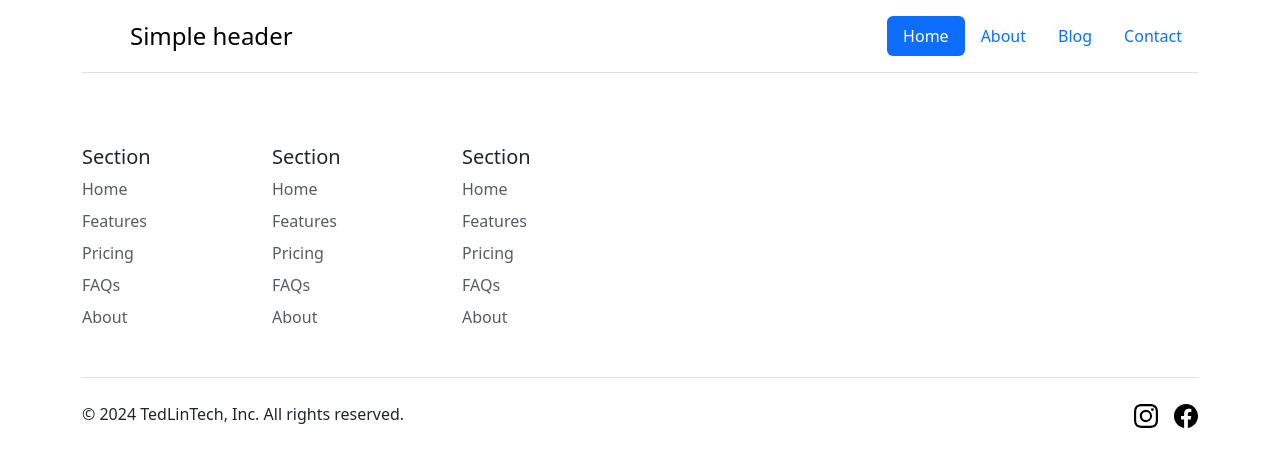
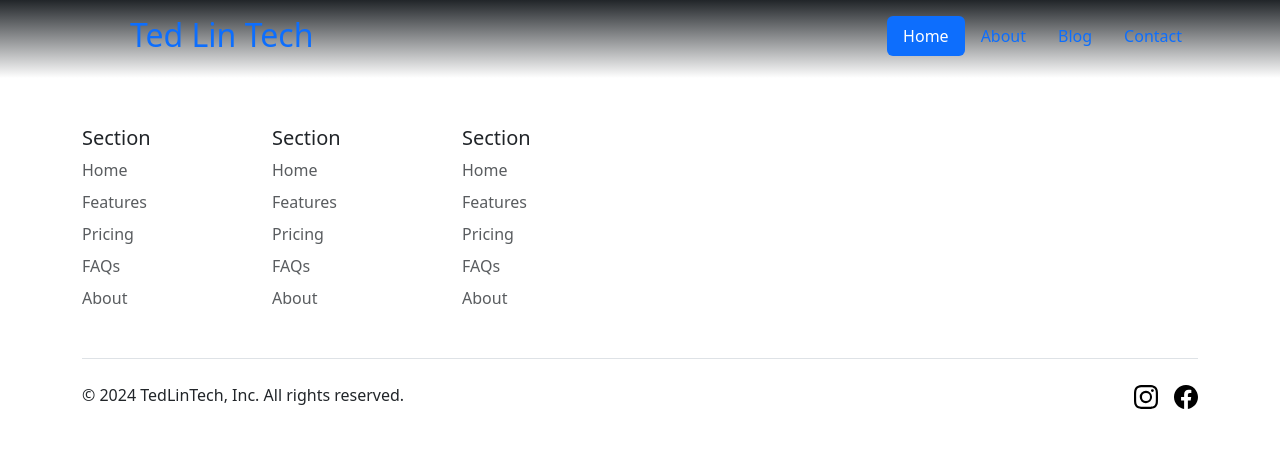
Before and after one commit to tedlin0913/tedlin0913.github.io, a Jekyll site: the page built from docs/index.html, in a window 1280 px wide. Shown: the top 467 px of the page. Built offline with Jekyll 4.4.1, drawn with Linux system fonts in a browser that asks for light colours.

Commit message:
update index page

```diff
--- a/docs/_includes/navigation.html
+++ b/docs/_includes/navigation.html
@@ -1,12 +1,12 @@
 <!-- <div class="container > -->
 <div class="container-fluid fixed-top" id="mainNavbar">
   <div class="container">
-    <header class="d-flex flex-wrap justify-content-center py-3 mb-4 border-bottom">
-      <a href="/" class="d-flex align-items-center mb-3 mb-md-0 me-md-auto link-body-emphasis text-decoration-none">
+    <header class="d-flex flex-wrap justify-content-center py-3">
+      <a href="/" class="d-flex align-items-center mb-md-0 me-md-auto text-decoration-none">
         <svg class="bi me-2" width="40" height="32">
           <use xlink:href="#bootstrap" />
         </svg>
-        <span class="fs-4">Simple header</span>
+        <span class="h2">Ted Lin Tech</span>
       </a>
 
       <ul class="nav nav-pills">
--- a/docs/_sass/main.scss
+++ b/docs/_sass/main.scss
@@ -3,12 +3,12 @@
 }
 
 #mainNavbar {
-  background: linear-gradient(to bottom, #ffffff, rgba(255, 255, 255, 0.2) 70%, #ffffff00);
+  background: linear-gradient(to bottom, var(--bs-body-color), #ffffff00);
   /* background when scroll is in the top */
-  transition: background .5s;
+  transition: background 1s;
   /* control how smooth the background changes */
 }
 
 #mainNavbar.scrolled {
-  background: #ffffff;
+  background: var(--bs-body-color);
 }
--- a/docs/index.html
+++ b/docs/index.html
@@ -3,3 +3,4 @@
 layout: home
 title: Home
 ---
+<div class="container bg-body"></div>
```
